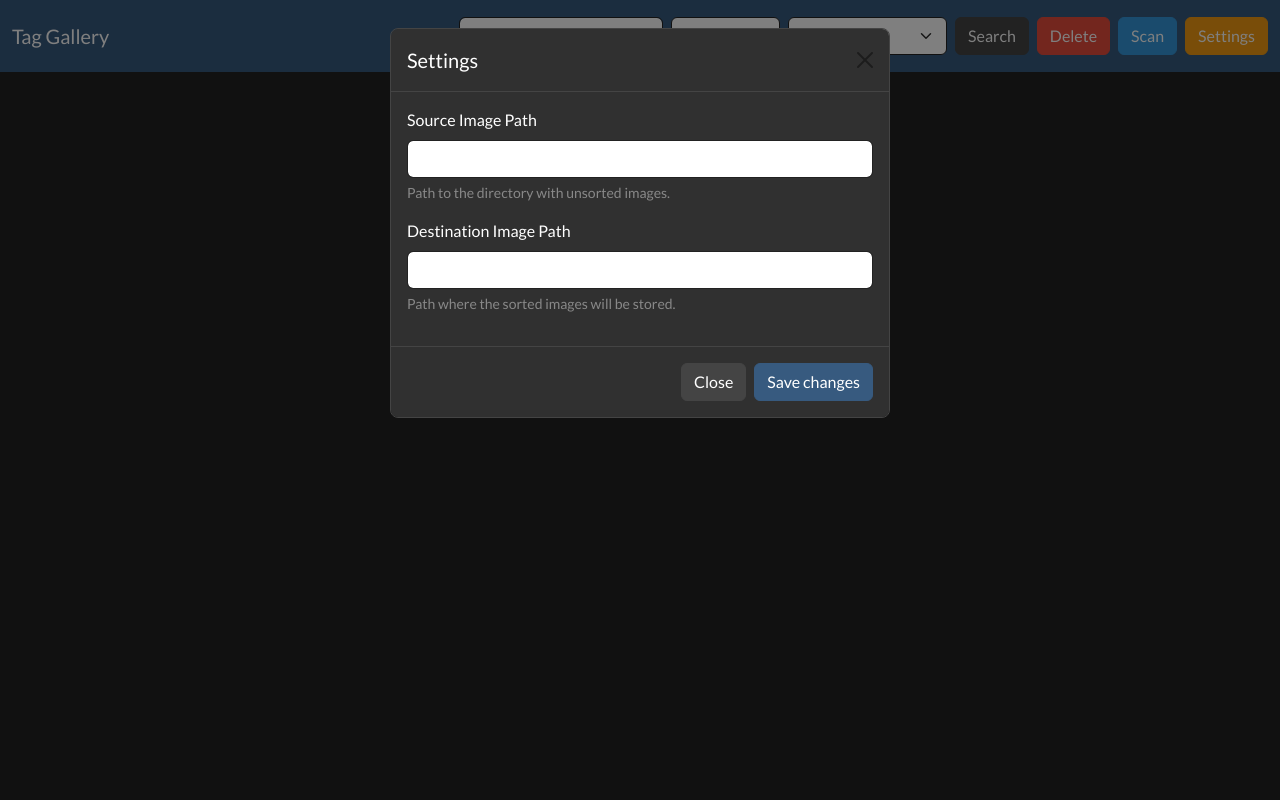
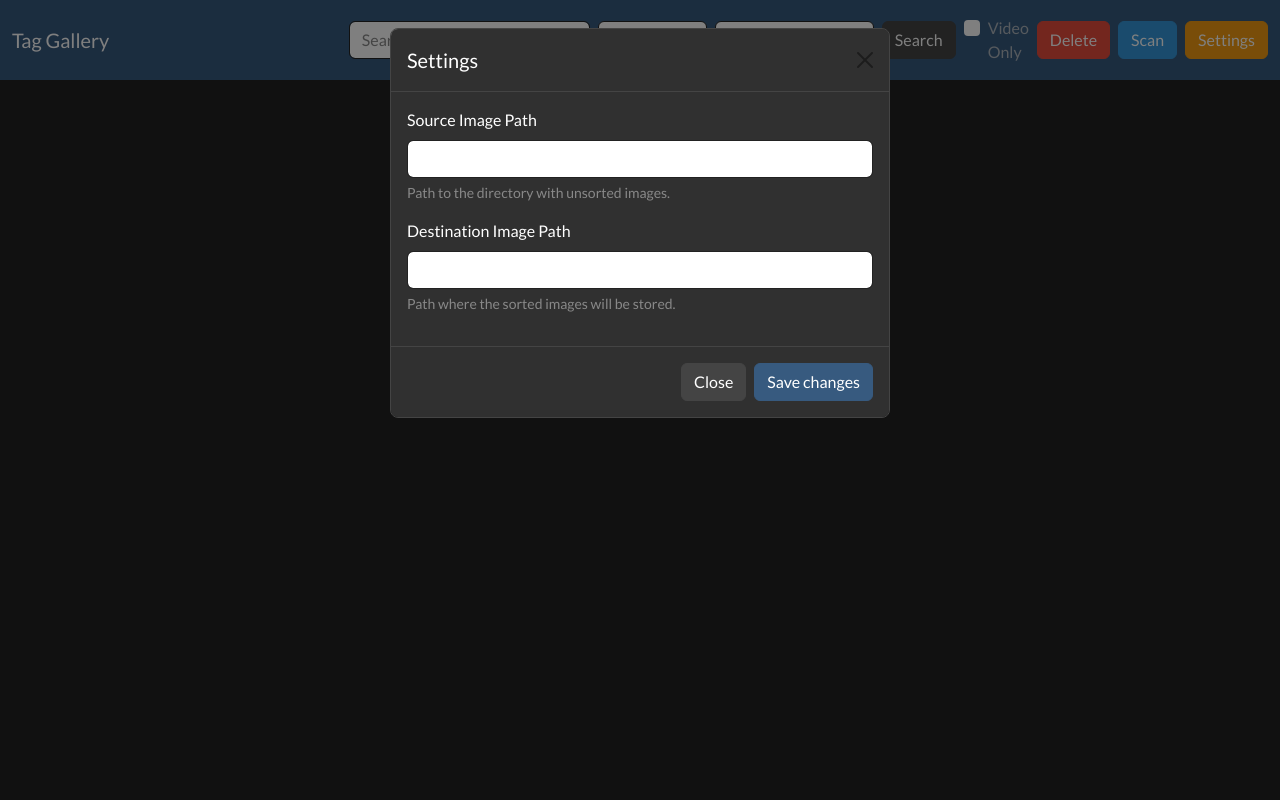
Before and after one commit to moonhole0512/TagGallery_Web, a FastAPI app: page / in a window 1280 px wide. Run offline with FastAPI, Linux system fonts and the light colour scheme; data that the repository does not hold is empty; some libraries are stand-ins or nearby versions.

Commit message:
video only option

```diff
--- a/app.py
+++ b/app.py
@@ -133,10 +133,15 @@ def start_scan(background_tasks: BackgroundTasks):
     return {"message": "Image scan started in the background."}
 
 @app.get("/api/images")
-def get_all_images(page: int = 1, limit: int = 50, query: Optional[str] = None, sort_by: str = "random", platform_filter: str = "all"):
+def get_all_images(page: int = 1, limit: int = 50, query: Optional[str] = None, sort_by: str = "random", platform_filter: str = "all", seed: Optional[str] = None, video_only: bool = False):
     """Retrieves a paginated list of images, with optional search, sorting and platform filtering."""
     try:
-        result = database.get_images(page, limit, query, sort_by, platform_filter)
+        # seed가 문자열로 오거나 null일 수 있으므로 정수로 변환 시도
+        parsed_seed = None
+        if seed and seed.isdigit():
+            parsed_seed = int(seed)
+
+        result = database.get_images(page, limit, query, sort_by, platform_filter, parsed_seed, video_only)
         config = get_config(mount_images=False)
         if config:
             base_path = config["des_file_path"]
--- a/database.py
+++ b/database.py
@@ -1,5 +1,6 @@
 import sqlite3
 import json
+from typing import Optional
 
 DB_FILE = "image_gallery.db"
 
@@ -50,6 +51,15 @@ def get_db_connection():
     """데이터베이스 연결을 생성하고 반환합니다."""
     conn = sqlite3.connect(DB_FILE)
     conn.row_factory = sqlite3.Row
+
+    # 시드 기반 랜덤 정렬을 위한 사용자 정의 함수 등록
+    def seeded_random(id_val, seed):
+        import hashlib
+        # ID와 시드를 조합하여 해시 생성 후 정수로 변환하여 반환
+        hash_input = f"{id_val}:{seed}".encode()
+        return hashlib.md5(hash_input).hexdigest()
+
+    conn.create_function("seeded_random", 2, seeded_random)
     return conn
 
 def add_image_info(image_data):
@@ -68,7 +78,7 @@ def add_image_info(image_data):
     finally:
         conn.close()
 
-def get_images(page = 1, limit = 50, query = None, sort_by: str = "random", platform_filter: str = "all"):
+def get_images(page = 1, limit = 50, query = None, sort_by: str = "random", platform_filter: str = "all", seed: Optional[int] = None, video_only: bool = False):
     """
     이미지 목록을 페이지네이션하여 반환합니다. 태그 검색, 정렬 및 플랫폼 필터링을 지원합니다.
     """
@@ -95,6 +105,9 @@ def get_images(page = 1, limit = 50, query = None, sort_by: str = "random", plat
             params.append(platform_filter)
             count_params.append(platform_filter)
 
+    if video_only:
+        where_clauses.append("(filepath LIKE '%.mp4' OR filepath LIKE '%.webm' OR filepath LIKE '%.gif')")
+
     if where_clauses:
         sql_parts.append(" WHERE " + " AND ".join(where_clauses))
         count_sql_parts.append(" WHERE " + " AND ".join(where_clauses))
@@ -105,7 +118,11 @@ def get_images(page = 1, limit = 50, query = None, sort_by: str = "random", plat
     elif sort_by == "asc":
         sql_parts.append(" ORDER BY makeTime ASC")
     else: # "random" 또는 기본값
-        sql_parts.append(" ORDER BY RANDOM()")
+        if seed is not None:
+            sql_parts.append(" ORDER BY seeded_random(no, ?)")
+            params.append(seed)
+        else:
+            sql_parts.append(" ORDER BY RANDOM()")
 
     sql_parts.append(" LIMIT ? OFFSET ?")
     params.extend([limit, offset])
--- a/static/main.js
+++ b/static/main.js
@@ -20,6 +20,8 @@ document.addEventListener('DOMContentLoaded', () => {
     let currentQuery = '';
     let currentSort = 'random';
     let currentPlatformFilter = 'all';
+    let currentVideoOnly = false;
+    let currentSeed = null;
     let isLoading = false;
     let hasMore = true;
 
@@ -30,14 +32,18 @@ document.addEventListener('DOMContentLoaded', () => {
 
     // --- Core Functions ---
 
-    const fetchImages = async (page = 1, query = '', sort_by = 'random', platform_filter = 'all') => {
+    const fetchImages = async (page = 1, query = '', sort_by = 'random', platform_filter = 'all', seed = null, video_only = false) => {
         if (isLoading || (page > 1 && !hasMore)) return;
 
         isLoading = true;
         loadingIndicator.style.display = 'block';
 
         try {
-            const response = await axios.get(`/api/images?page=${page}&limit=30&query=${query}&sort_by=${sort_by}&platform_filter=${platform_filter}`);
+            let url = `/api/images?page=${page}&limit=30&query=${query}&sort_by=${sort_by}&platform_filter=${platform_filter}&video_only=${video_only}`;
+            if (seed !== null) {
+                url += `&seed=${seed}`;
+            }
+            const response = await axios.get(url);
             const data = response.data;
 
             if (page === 1) {
@@ -343,14 +349,24 @@ document.addEventListener('DOMContentLoaded', () => {
         const query = searchInput.value;
         const sort_by = sortSelect.value;
         const platform_filter = platformSelect.value;
+        const video_only = document.getElementById('videoOnlyCheckbox').checked;
 
         currentQuery = query;
         currentSort = sort_by;
         currentPlatformFilter = platform_filter;
+        currentVideoOnly = video_only;
+
+        // 정렬이 random일 때만 새로운 시드 생성
+        if (sort_by === 'random') {
+            currentSeed = Math.floor(Math.random() * 1000000);
+        } else {
+            currentSeed = null;
+        }
+
         currentPage = 1;
         hasMore = true;
         gallery.innerHTML = '';
-        fetchImages(currentPage, currentQuery, currentSort, currentPlatformFilter);
+        fetchImages(currentPage, currentQuery, currentSort, currentPlatformFilter, currentSeed, currentVideoOnly);
     };
 
     document.getElementById('searchButton').addEventListener('click', handleSearch);
@@ -366,10 +382,12 @@ document.addEventListener('DOMContentLoaded', () => {
     window.addEventListener('scroll', () => {
         if (window.innerHeight + window.scrollY >= document.body.offsetHeight - 200) {
             if (hasMore && !isLoading) {
-                fetchImages(currentPage + 1, currentQuery, currentSort, currentPlatformFilter);
+                fetchImages(currentPage + 1, currentQuery, currentSort, currentPlatformFilter, currentSeed, currentVideoOnly);
             }
         }
     });
+
+    document.getElementById('videoOnlyCheckbox').addEventListener('change', handleSearch);
 
     gallery.addEventListener('click', (e) => {
         const card = e.target.closest('.gallery-item');
--- a/templates/index.html
+++ b/templates/index.html
@@ -1,5 +1,6 @@
 <!DOCTYPE html>
 <html lang="ko" data-bs-theme="dark">
+
 <head>
     <meta charset="UTF-8">
     <meta name="viewport" content="width=device-width, initial-scale=1.0">
@@ -8,13 +9,15 @@
     <link href="https://cdn.jsdelivr.net/npm/bootswatch@5.3.3/dist/darkly/bootstrap.min.css" rel="stylesheet">
     <link rel="stylesheet" href="/static/style.css">
 </head>
+
 <body>
     <!-- Navigation Bar -->
     <nav class="navbar navbar-expand-lg navbar-dark bg-primary fixed-top">
         <div class="container-fluid">
             <a class="navbar-brand" href="#">Tag Gallery</a>
             <div class="d-flex ms-auto align-items-center">
-                <input class="form-control me-2" type="search" id="searchInput" placeholder="Search tags..." aria-label="Search">
+                <input class="form-control me-2" type="search" id="searchInput" placeholder="Search tags..."
+                    aria-label="Search">
                 <select class="form-select me-2" id="sortSelect" style="width: auto;">
                     <option value="random" selected>Random</option>
                     <option value="desc">Newest</option>
@@ -28,9 +31,14 @@
                     <option value="none">None</option>
                 </select>
                 <button class="btn btn-secondary me-2" id="searchButton">Search</button>
+                <div class="form-check form-check-inline me-2 mb-0">
+                    <input class="form-check-input" type="checkbox" id="videoOnlyCheckbox">
+                    <label class="form-check-label text-light" for="videoOnlyCheckbox">Video Only</label>
+                </div>
                 <button class="btn btn-danger me-2" id="deleteModeButton">Delete</button>
                 <button class="btn btn-info me-2" id="scanButton">Scan</button>
-                <button class="btn btn-warning" id="settingsButton" data-bs-toggle="modal" data-bs-target="#settingsModal">Settings</button>
+                <button class="btn btn-warning" id="settingsButton" data-bs-toggle="modal"
+                    data-bs-target="#settingsModal">Settings</button>
             </div>
         </div>
     </nav>
@@ -78,7 +86,8 @@
     </div>
 
     <!-- Image Detail Modal -->
-    <div class="modal fade" id="imageDetailModal" tabindex="-1" aria-labelledby="imageDetailModalLabel" aria-hidden="true">
+    <div class="modal fade" id="imageDetailModal" tabindex="-1" aria-labelledby="imageDetailModalLabel"
+        aria-hidden="true">
         <div class="modal-dialog modal-xl">
             <div class="modal-content">
                 <div class="modal-header">
@@ -88,11 +97,13 @@
                 <div class="modal-body">
                     <div class="row">
                         <div class="col-12 text-center mb-3">
-                            <img id="detailImage" src="" class="img-fluid w-100" alt="Detailed view" style="max-height: 70vh; object-fit: contain;">
+                            <img id="detailImage" src="" class="img-fluid w-100" alt="Detailed view"
+                                style="max-height: 70vh; object-fit: contain;">
                         </div>
                         <div class="col-12">
                             <h6>Metadata</h6>
-                            <div id="metadata-container" class="p-2 rounded" style="max-height: 40vh; overflow-y: auto;">
+                            <div id="metadata-container" class="p-2 rounded"
+                                style="max-height: 40vh; overflow-y: auto;">
                                 <!-- Metadata will be loaded here -->
                             </div>
                         </div>
@@ -106,4 +117,5 @@
     <script src="https://cdn.jsdelivr.net/npm/axios/dist/axios.min.js"></script>
     <script src="/static/main.js"></script>
 </body>
+
 </html>
```
